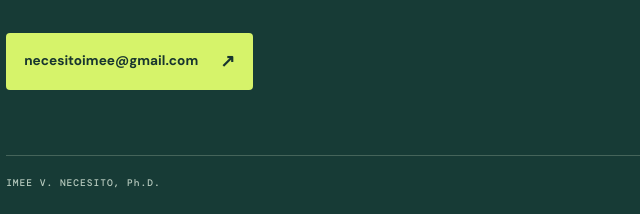
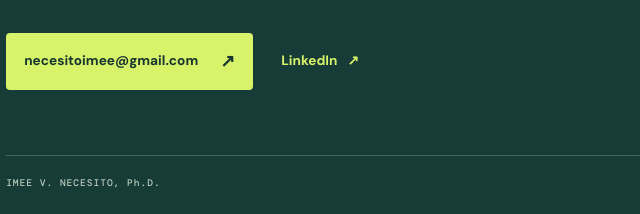
Before and after one commit to imee-necesito/imee-necesito.github.io, a plain HTML site: page index.html in a window 1280 px wide. Shown: the part 6434-6648 px from the top of the page, 86-726 px from the left. Drawn offline with nearby package versions, Linux system fonts and the light colour scheme.

Commit message:
Update index.html

```diff
--- a/index.html
+++ b/index.html
@@ -173,9 +173,9 @@
       <h2>Let’s make risk<br><em>more understandable.</em></h2>
       <p>Open to conversations about climate risk, hydrology, catastrophe modelling, research, and collaboration.</p>
       <a class="button button-light" href="mailto:necesitoimee@gmail.com">necesitoimee@gmail.com <span>↗</span></a>
-      <!-- Optional: LinkedIn link. Paste your URL and remove the comment markers.
-      <a class="text-link contact-link" href="https://www.linkedin.com/in/YOUR_PROFILE" target="_blank" rel="noopener">LinkedIn <span>↗</span></a>
-      -->
+
+      <a class="text-link contact-link" href="https://www.linkedin.com/in/imee-necesito-5b18511a/" target="_blank" rel="noopener">LinkedIn <span>↗</span></a>
+
       <div class="contact-bottom"><span>IMEE V. NECESITO, Ph.D.</span><span>SCIENCE · STRATEGY · RESILIENCE</span></div>
     </section>
   </main>
```
